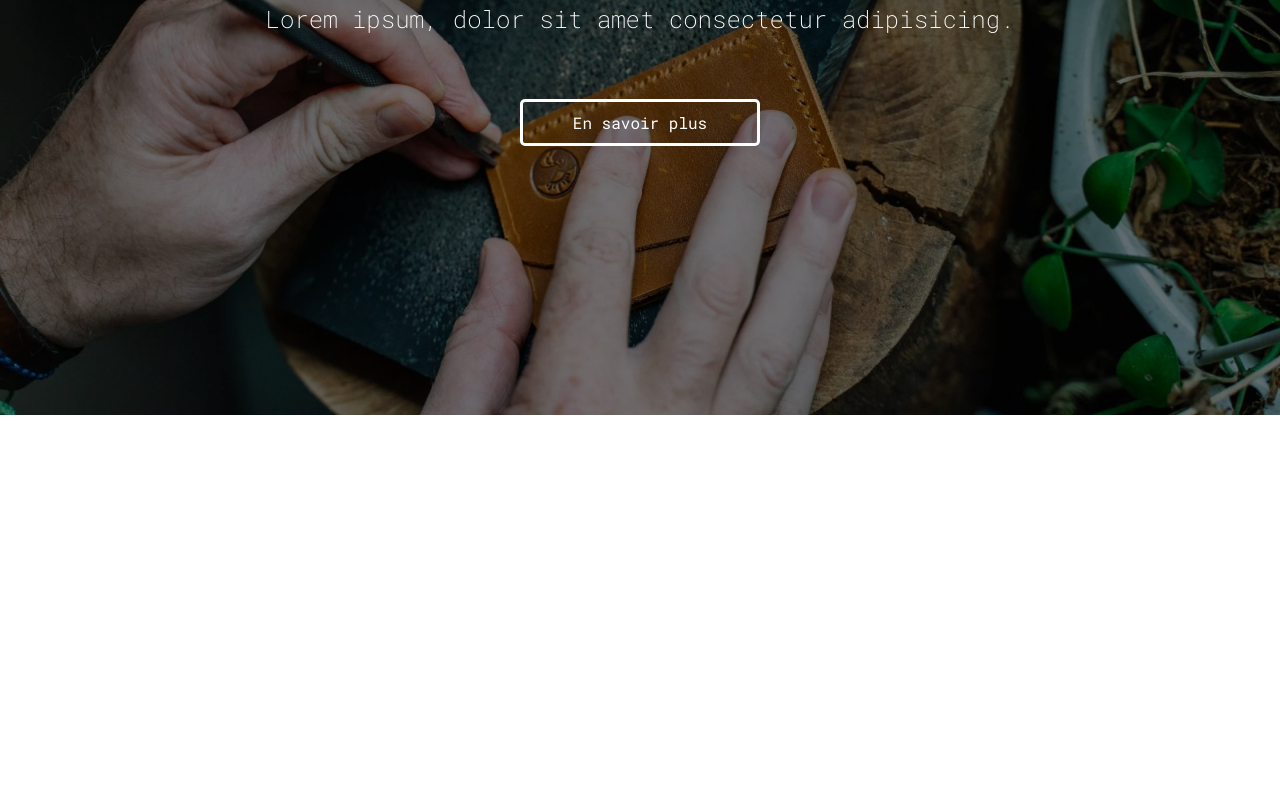
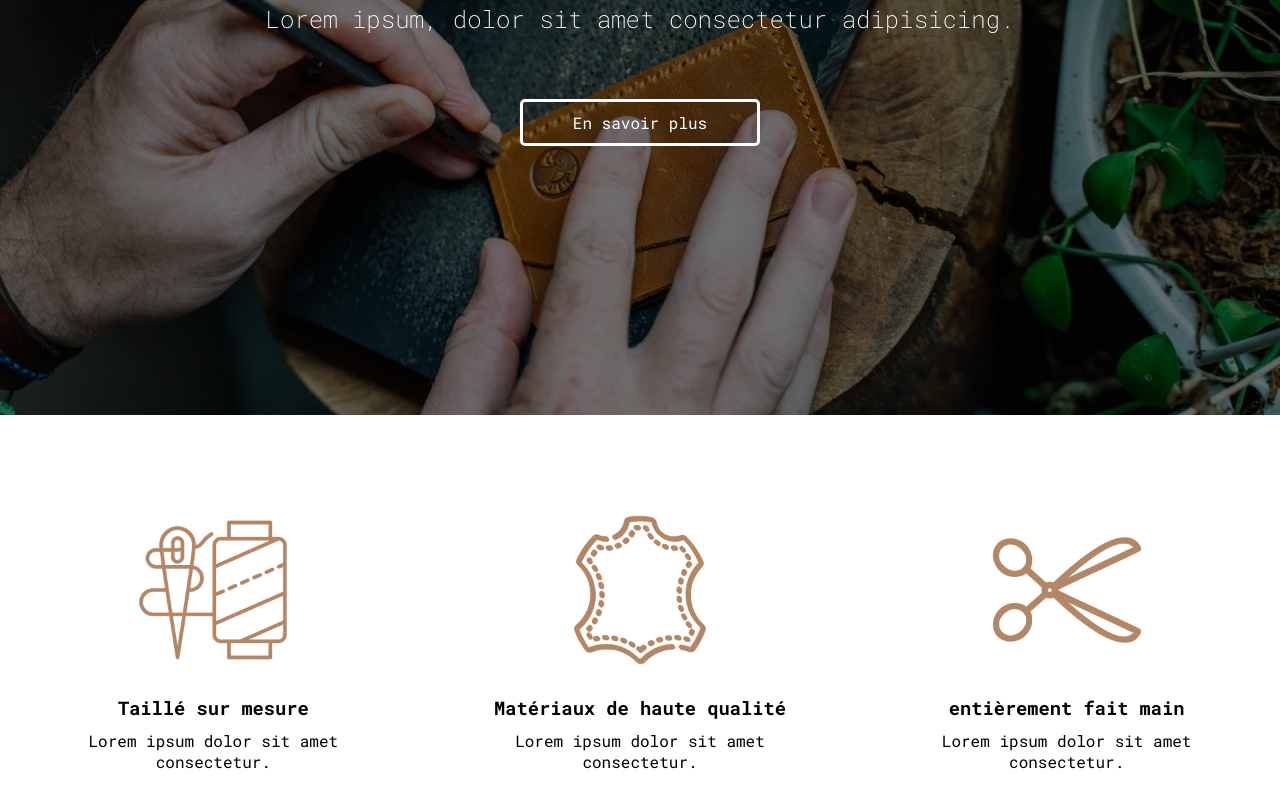
Before and after one commit to ArnaudDefrancq/maroquinerie-project, a website: page index.html in a window 1280 px wide. Shown: the part 385-1192 px from the top of the page. Before the commit the page ends 800 px from the top, so only its background shows below. Drawn offline with Linux system fonts and the light colour scheme.

Commit message:
Ajout du style section-2

```diff
--- a/index.html
+++ b/index.html
@@ -44,6 +44,26 @@
             <a href="index.html" class="section-1_container_more btn">En savoir plus</a>
         </div>
     </section>
+    <section class="section-2">
+        <div class="section-2_container">
+            <img src="./images/icons-1.png" alt="icon-1" class="section-2_container_logo" />
+            <h3 class="section-2_container_title">Taillé sur mesure</h3>
+            <p class="section-2_container_text">Lorem ipsum dolor sit amet consectetur.</p>
+        </div>
+
+        <div class="section-2_container">
+            <img src="./images/icons-2.png" alt="icon-1" class="section-2_container_logo">
+            <h3 class="section-2_container_title">Matériaux de haute qualité</h3>
+            <p class="section-2_container_text">Lorem ipsum dolor sit amet consectetur.</p>
+        </div>
+
+        <div class="section-2_container">
+            <img src="./images/icons-3.png" alt="icon-1" class="section-2_container_logo">
+            <h3 class="section-2_container_title">entièrement fait main</h3>
+            <p class="section-2_container_text">Lorem ipsum dolor sit amet consectetur.</p>
+        </div>
+
+    </section>
 
 </body>
 
--- /dev/null
+++ b/style/scss/layout/_section-2.scss
@@ -0,0 +1,22 @@
+.section-2 {
+    display: flex;
+    justify-content: space-around;
+    margin: 100px auto;
+     &_container {
+        display: flex;
+        align-items: center;
+        justify-content: center;
+        flex-direction: column;
+            &_logo {
+                height: 150px;
+            }
+            &_title {
+                margin-top: 30px;
+            }
+            &_text {
+                width: 80%;
+                margin: 10px 0;
+                text-align: center;
+            }
+     }
+}
--- a/style/scss/main.scss
+++ b/style/scss/main.scss
@@ -7,3 +7,5 @@
 @import "./layout/header";
 
 @import "./layout/btn";
+
+@import "./layout/section-2";
```
Also changed, not shown: style/css/main.css, 1 other file.
